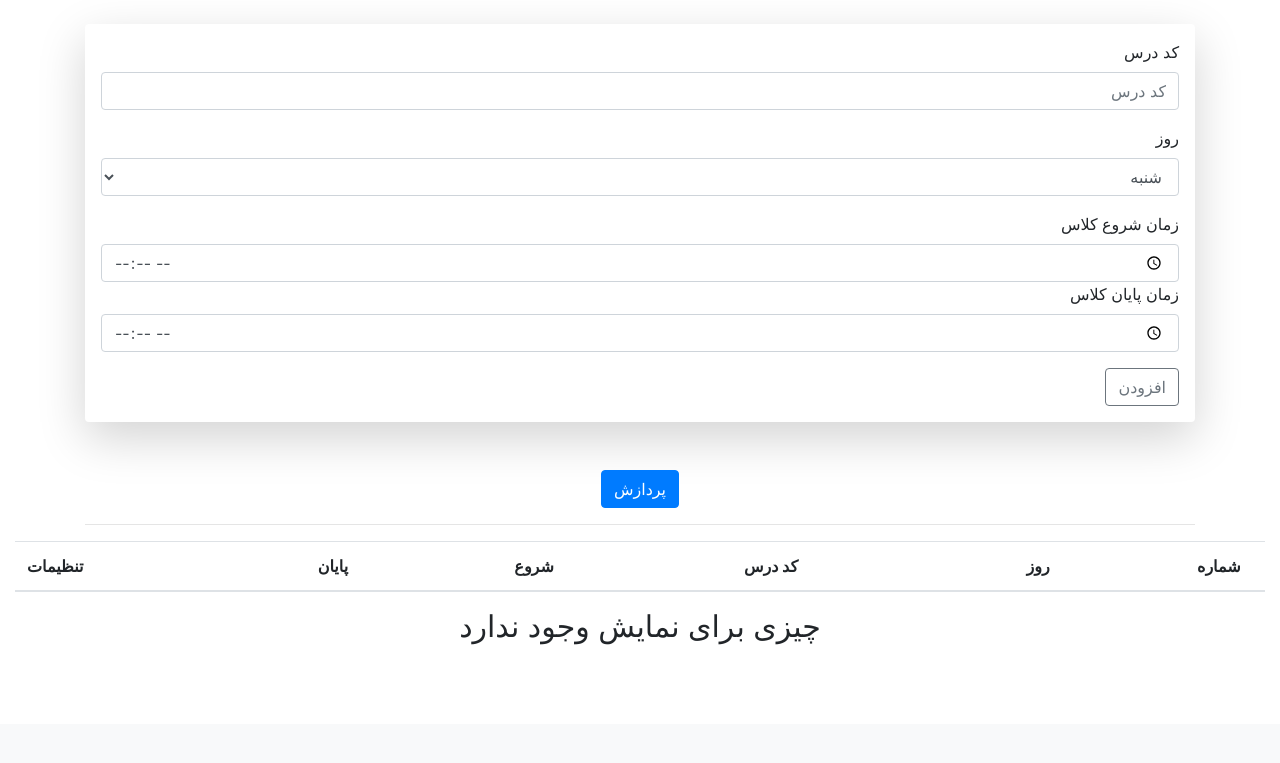
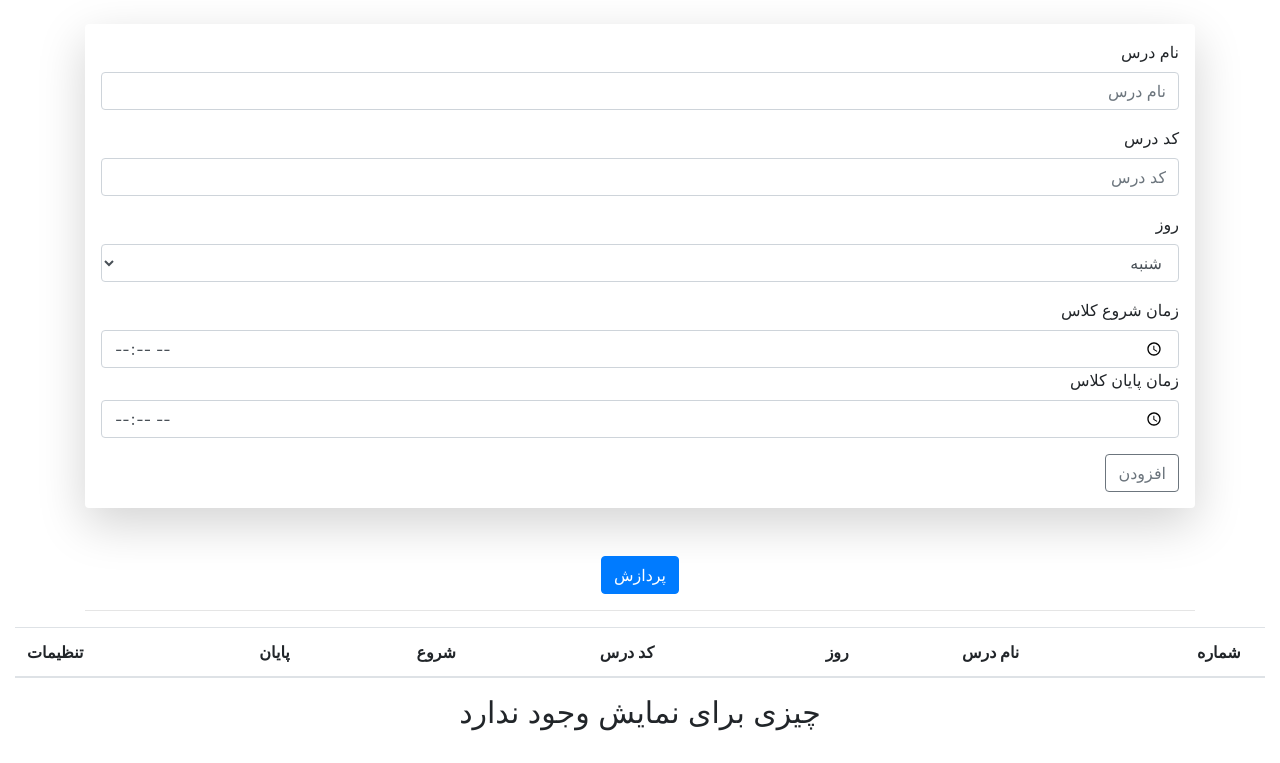
Before and after one commit to fahamjv/lessonplan, a Flask app: page / in a window 1280 px wide. Shown: the part 76-839 px from the top of the page. Before the commit the page ends 721 px from the top, so only its background shows below. Run offline with Flask 2, Linux system fonts and the light colour scheme; data that the repository does not hold is empty; some libraries are stand-ins or nearby versions.

Commit message:
add name field and ...

```diff
--- a/main.py
+++ b/main.py
@@ -121,10 +121,18 @@ def check():
 @app.route('/add',methods=["POST"])
 def add():
 
+
+    assert request.form.get('day') != ""
+    assert request.form.get('start_time') != ""
+    assert request.form.get('end_time') != ""
+
+
+
     startTime = "%s:%s" % (request.form.get('start_time'),'01')
     endTime = "%s:%s" % (request.form.get('end_time'),'01')
     day = request.form.get('day')
     lessonCode = request.form.get('lesson_code')
+    lessonName = request.form.get('lesson_name')
 
 
 
@@ -135,10 +143,12 @@ def add():
                                      db='classplanning',
                                      charset='utf8mb4',
                                      cursorclass=pymysql.cursors.DictCursor)
+
         with connection.cursor() as cursor:
+
             # Create a new record
-            sql = "INSERT INTO `classes` (`id`, `lesson_code`, `day`, `start_time`, `end_time`) VALUES (NULL, %s, %s , %s, %s)"
-            cursor.execute(sql, (lessonCode, day, startTime, endTime))
+            sql = "INSERT INTO `classes` (`id` , `lesson_name` , `lesson_code`, `day`, `start_time`, `end_time`) VALUES (NULL, %s, %s, %s , %s, %s)"
+            cursor.execute(sql, (lessonName,lessonCode, day, startTime, endTime))
 
         connection.commit()
 
@@ -146,9 +156,6 @@ def add():
         connection.close()
         return redirect('/')
 
-
-
-    return  startTime + '<br>' + endTime + '<br>' + day + '<br>' + lessonCode
 
 
 
@@ -179,6 +186,7 @@ def remove(id):
 def columns():
     d = [
           {"name":"id","title":"شماره","breakpoints":"xs sm","type":"number","style":{"width":80,"maxWidth":80}},
+          {"name": "lesson_name", "title": "نام درس"},
           {"name": "day", "title": "روز"},
           {"name": "lesson_code","title":"کد درس"},
           {"name":"start_time","title":" شروع"},
@@ -198,7 +206,7 @@ def rows():
                                      cursorclass=pymysql.cursors.DictCursor)
 
         with connection.cursor() as cursor:
-            sql = "SELECT * FROM `classes`"
+            sql = "SELECT * FROM `classes`  ORDER BY `day`"
             cursor.execute(sql)
             result = cursor.fetchall()
 
--- a/templates/index.html
+++ b/templates/index.html
@@ -30,9 +30,16 @@
     <div class="container" style="text-align:right;">
         <div class="columns shadow-lg p-3 mb-5 bg-white rounded">
             <form method="post" action="{{ url_for('add') }}">
+
+                <div class="form-group">
+                    <label for="lesson_name">نام درس</label>
+                    <input type="text" name="lesson_name" class="form-control" id="lesson_name" placeholder="نام درس">
+                </div>
+
+
                 <div class="form-group">
                     <label for="lesson_code">کد درس</label>
-                    <input type="text" name="lesson_code" class="form-control" id="lesson_code" aria-describedby="emailHelp" placeholder="کد درس" required>
+                    <input type="text" name="lesson_code" class="form-control" id="lesson_code"  placeholder="کد درس" required>
                 </div>
 
                 <div class="form-group">
```
